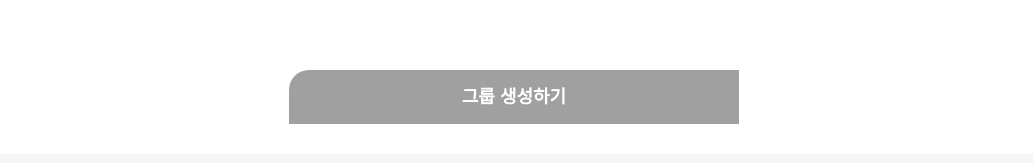
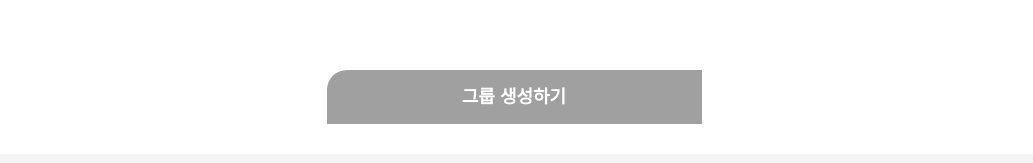
Before and after one commit to CodingWasabi/trti_frontend, a React app: page /group/create in a window 1280 px wide. Shown: the part 691-854 px from the top of the page, without its empty margins (126-1159 px from the left). Built offline with nearby package versions, Linux system fonts and the light colour scheme.

Commit message:
fix: leftRadiusButton
1. children -> node로 변경
2. onClick 추가

```diff
--- a/src/components/atomic/atoms/LeftRadiusButton/index.tsx
+++ b/src/components/atomic/atoms/LeftRadiusButton/index.tsx
@@ -12,7 +12,7 @@ interface ILeftRadiusButtonProps {
 }
 
 interface ILeftRadiusButtonComponentProps extends ILeftRadiusButtonProps {
-  children: React.ReactText;
+  children: React.ReactNode;
 }
 
 const LeftRadiusButton = ({
@@ -20,17 +20,19 @@ const LeftRadiusButton = ({
   backgroundColor,
   margin,
   disabled = false,
+  onClick,
   children,
 }: ILeftRadiusButtonComponentProps) => {
   return (
     <Button
-      maxWidth="450px"
+      maxWidth="375px"
       width={width}
       height="54px"
       backgroundColor={backgroundColor}
       borderRadius="20px 0px 0px 0px"
       margin={margin}
-      disabled={disabled}>
+      disabled={disabled}
+      onClick={onClick}>
       <Text fontColor="#FFFFFF" fontSize="18px" fontWeight="700">
         {children}
       </Text>
```
